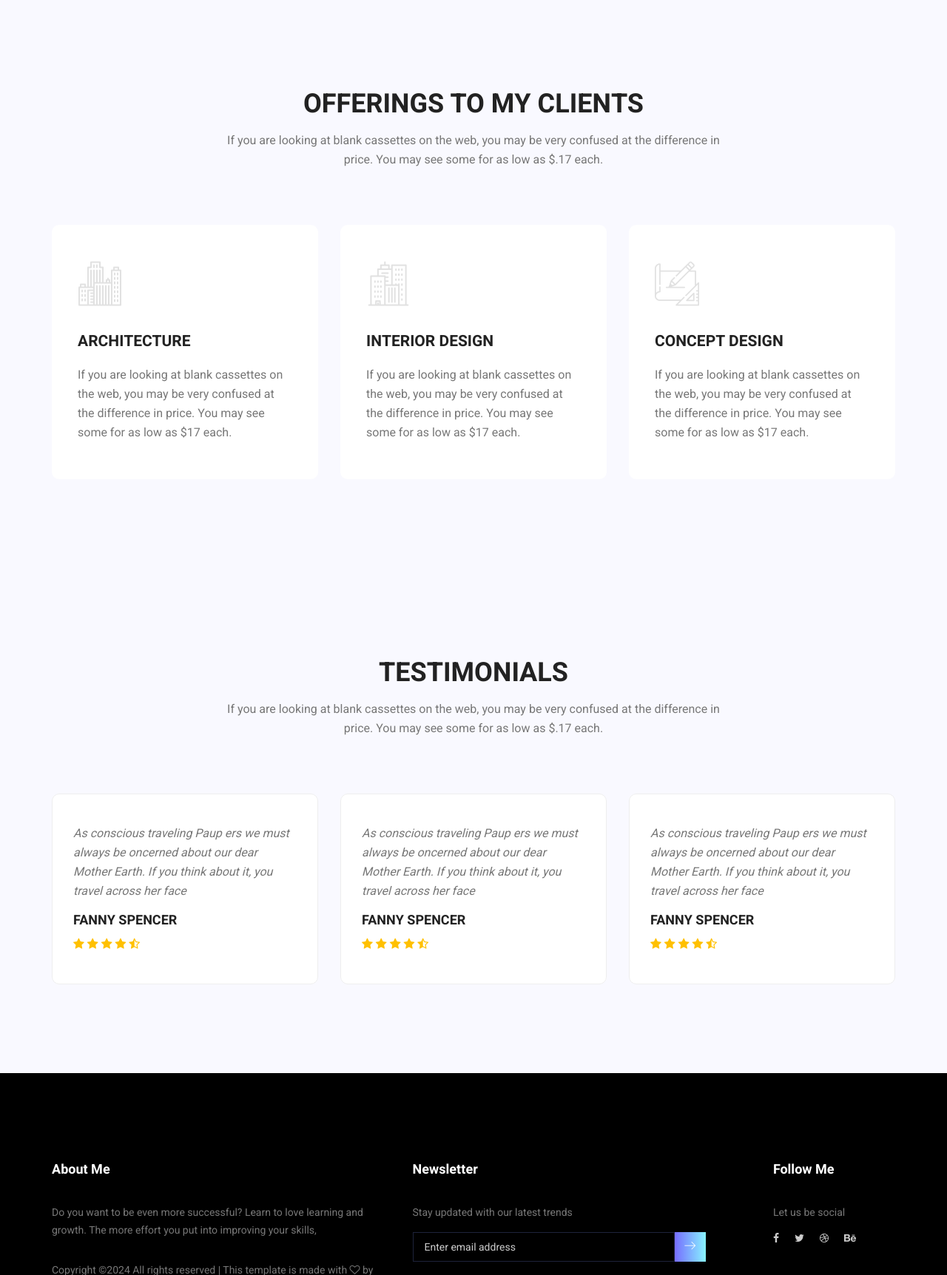
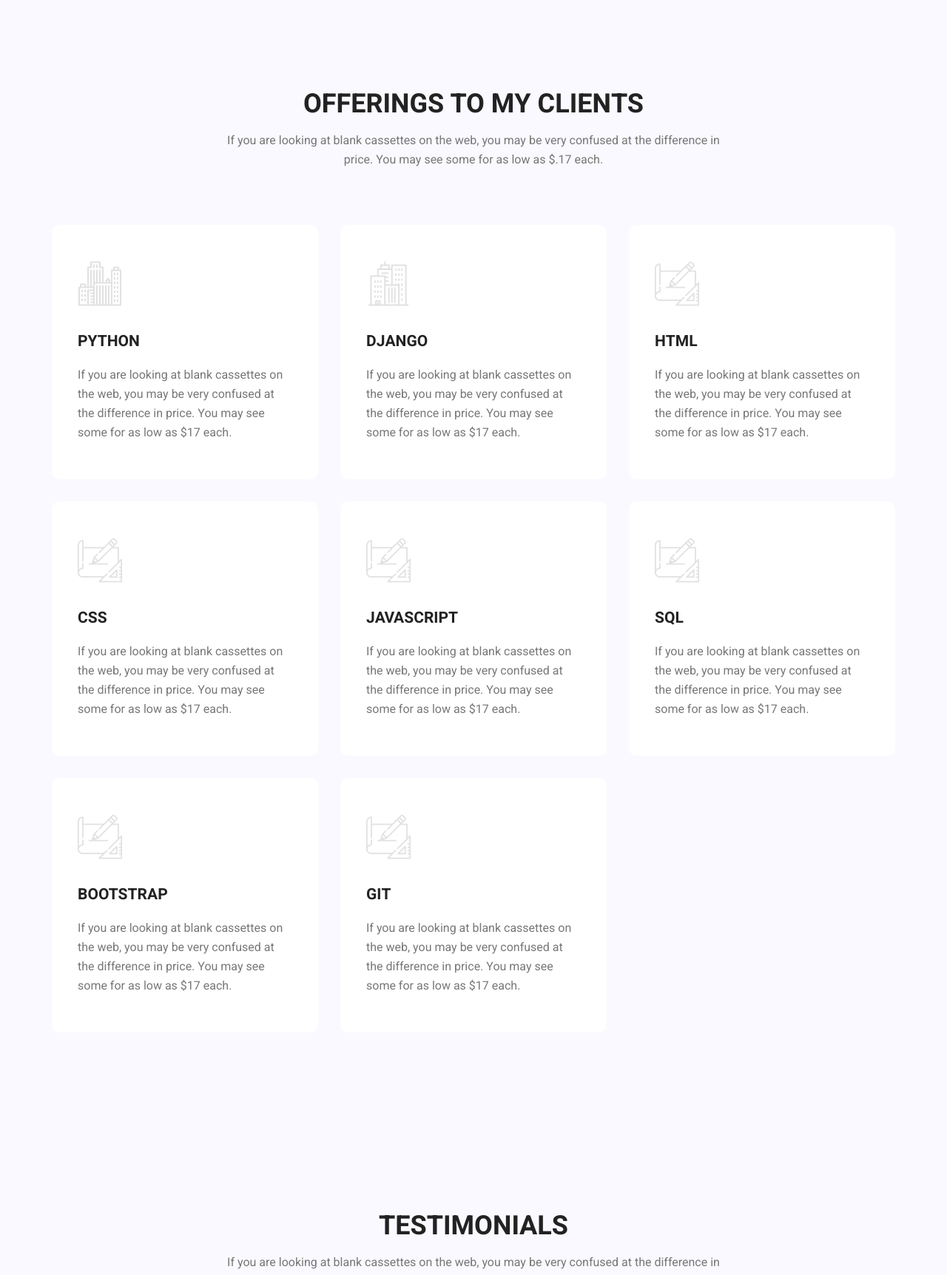
Before and after one commit to rahmansaeed-dev/my-portfolio-website, a Django app: page / in a window 1280 px wide. Shown: the part 2634-4358 px from the top of the page at 74% size. Run offline with Django 4.2, Linux system fonts and the light colour scheme; some libraries are stand-ins or nearby versions.

Commit message:
Add services to client in home page

```diff
--- a/portfolio/templates/index.html
+++ b/portfolio/templates/index.html
@@ -288,21 +288,56 @@
         			<div class="col-lg-4 col-md-6">
         				<div class="feature_item">
         					<i class="flaticon-city"></i>
-        					<h4>Architecture</h4>
+        					<h4>Python</h4>
         					<p>If you are looking at blank cassettes on the web, you may be very confused at the difference in price. You may see some for as low as $17 each.</p>
         				</div>
         			</div>
         			<div class="col-lg-4 col-md-6">
         				<div class="feature_item">
         					<i class="flaticon-skyline"></i>
-        					<h4>Interior Design</h4>
+        					<h4>Django</h4>
         					<p>If you are looking at blank cassettes on the web, you may be very confused at the difference in price. You may see some for as low as $17 each.</p>
         				</div>
         			</div>
         			<div class="col-lg-4 col-md-6">
         				<div class="feature_item">
         					<i class="flaticon-sketch"></i>
-        					<h4>Concept Design</h4>
+        					<h4>HTML</h4>
+        					<p>If you are looking at blank cassettes on the web, you may be very confused at the difference in price. You may see some for as low as $17 each.</p>
+        				</div>
+        			</div>
+					<div class="col-lg-4 col-md-6">
+        				<div class="feature_item">
+        					<i class="flaticon-sketch"></i>
+        					<h4>CSS</h4>
+        					<p>If you are looking at blank cassettes on the web, you may be very confused at the difference in price. You may see some for as low as $17 each.</p>
+        				</div>
+        			</div>
+					<div class="col-lg-4 col-md-6">
+        				<div class="feature_item">
+        					<i class="flaticon-sketch"></i>
+        					<h4>Javascript</h4>
+        					<p>If you are looking at blank cassettes on the web, you may be very confused at the difference in price. You may see some for as low as $17 each.</p>
+        				</div>
+        			</div>
+					<div class="col-lg-4 col-md-6">
+        				<div class="feature_item">
+        					<i class="flaticon-sketch"></i>
+        					<h4>SQL</h4>
+        					<p>If you are looking at blank cassettes on the web, you may be very confused at the difference in price. You may see some for as low as $17 each.</p>
+        				</div>
+        			</div>
+					<div class="col-lg-4 col-md-6">
+        				<div class="feature_item">
+        					<i class="flaticon-sketch"></i>
+        					<h4>Bootstrap</h4>
+        					<p>If you are looking at blank cassettes on the web, you may be very confused at the difference in price. You may see some for as low as $17 each.</p>
+        				</div>
+        			</div>
+					<div class="col-lg-4 col-md-6">
+        				<div class="feature_item">
+        					<i class="flaticon-sketch"></i>
+        					<h4>Git</h4>
         					<p>If you are looking at blank cassettes on the web, you may be very confused at the difference in price. You may see some for as low as $17 each.</p>
         				</div>
         			</div>
```
